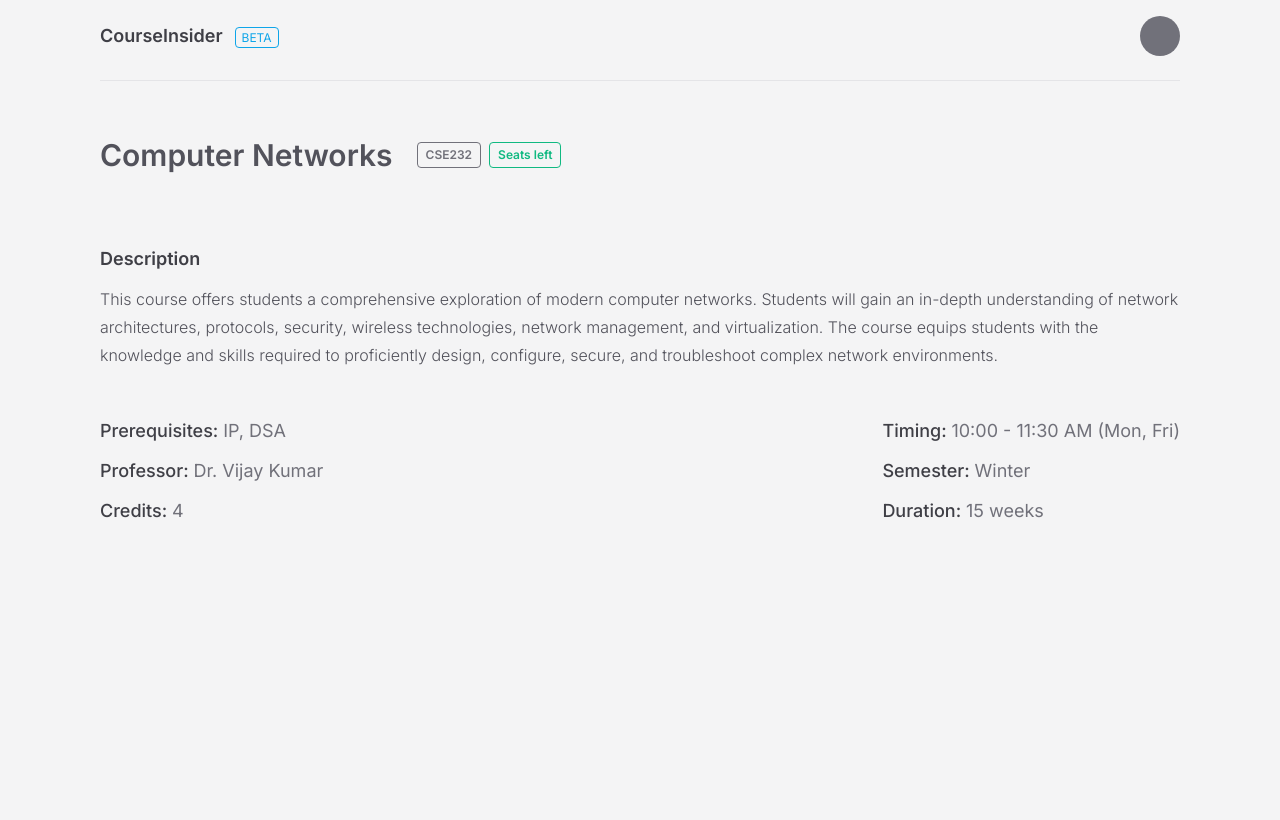
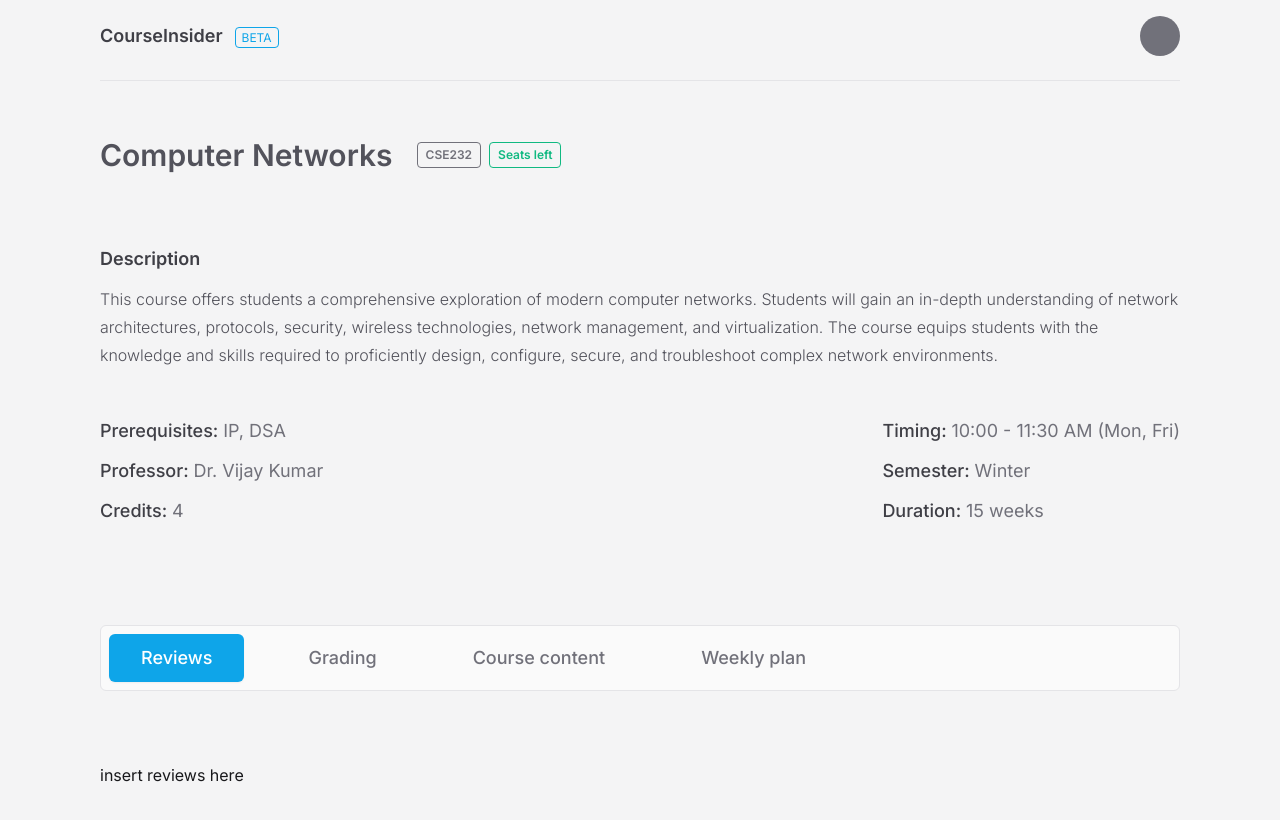
Before and after one commit to CarboxyDev/CourseInsider, a Next.js app: page /course/1 in a window 1280 px wide. Shown: the top 820 px of the page. Built offline with nearby package versions, Linux system fonts and the light colour scheme; what tailwindcss-debug-screens would draw is missing.

Commit message:
Add NavTabs component to course page

```diff
--- a/package.json
+++ b/package.json
@@ -11,6 +11,7 @@
   "dependencies": {
     "@auth/prisma-adapter": "^1.0.5",
     "@prisma/client": "^5.5.2",
+    "@radix-ui/react-tabs": "^1.0.4",
     "axios": "^1.6.0",
     "clsx": "^2.0.0",
     "next": "14.0.1",
--- /dev/null
+++ b/src/app/course/[id]/components/NavTabs.tsx
@@ -0,0 +1,39 @@
+'use client';
+import * as Tabs from '@radix-ui/react-tabs';
+
+interface TabOptionProps {
+  value: string;
+  label: string;
+}
+const TabOption = (props: TabOptionProps) => {
+  const { value, label } = props;
+  return (
+    <Tabs.Trigger
+      value={value}
+      className="font-medium text-lg px-8 py-[10px] text-zinc-500 rounded-md  data-[state=active]:bg-primary-500 data-[state=active]:text-white data-[state=active]:shadow-sm"
+    >
+      {label}
+    </Tabs.Trigger>
+  );
+};
+
+const NavTabs = () => {
+  return (
+    <Tabs.Root defaultValue="reviews">
+      <Tabs.List className="bg-zinc-50 px-2 py-2 border border-zinc-200 rounded-md mb-18 flex flex-row gap-x-8">
+        <TabOption value="reviews" label="Reviews" />
+        <TabOption value="grading" label="Grading" />
+        <TabOption value="course-content" label="Course content" />
+        <TabOption value="weekly-plan" label="Weekly plan" />
+      </Tabs.List>
+      <Tabs.Content value="reviews">insert reviews here</Tabs.Content>
+      <Tabs.Content value="grading">insert grading critera here</Tabs.Content>
+      <Tabs.Content value="course-content">
+        insert course content here
+      </Tabs.Content>
+      <Tabs.Content value="weekly-plan">insert weekly plan here</Tabs.Content>
+    </Tabs.Root>
+  );
+};
+
+export default NavTabs;
--- a/src/app/course/[id]/page.tsx
+++ b/src/app/course/[id]/page.tsx
@@ -1,4 +1,5 @@
 import CourseInformation from '@/app/course/[id]/components/Information';
+import NavTabs from '@/app/course/[id]/components/NavTabs';
 import { PageWrapper } from '@/components/PageWrapper';
 import { mockCourses } from '@/lib/mockup';
 import { notFound } from 'next/navigation';
@@ -25,6 +26,9 @@ export default function page(props: PageProps) {
       <div className="mt-14">
         <CourseInformation course={course} />
       </div>
+      <div className="mt-25">
+        <NavTabs />
+      </div>
     </PageWrapper>
   );
 }
```
Also changed, not shown: 1 other file (tests, documents, lock files or other folders).
